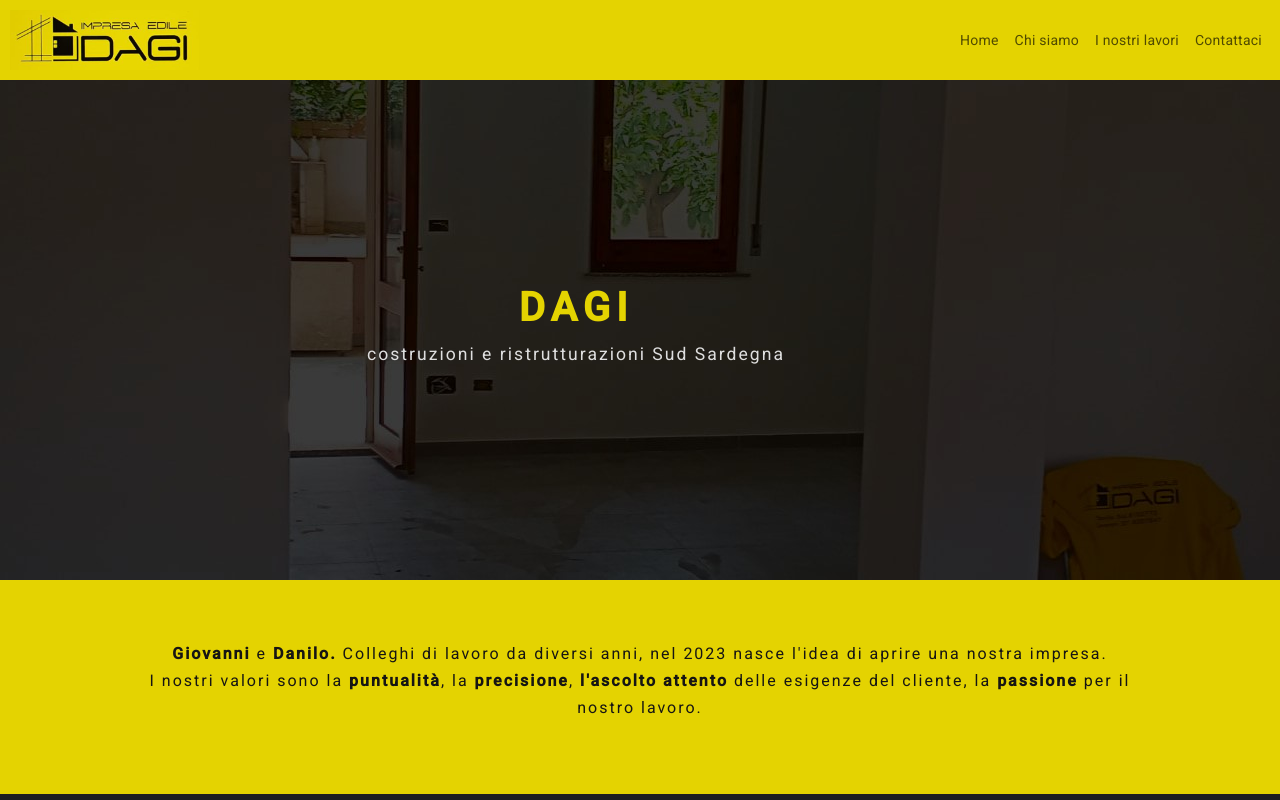
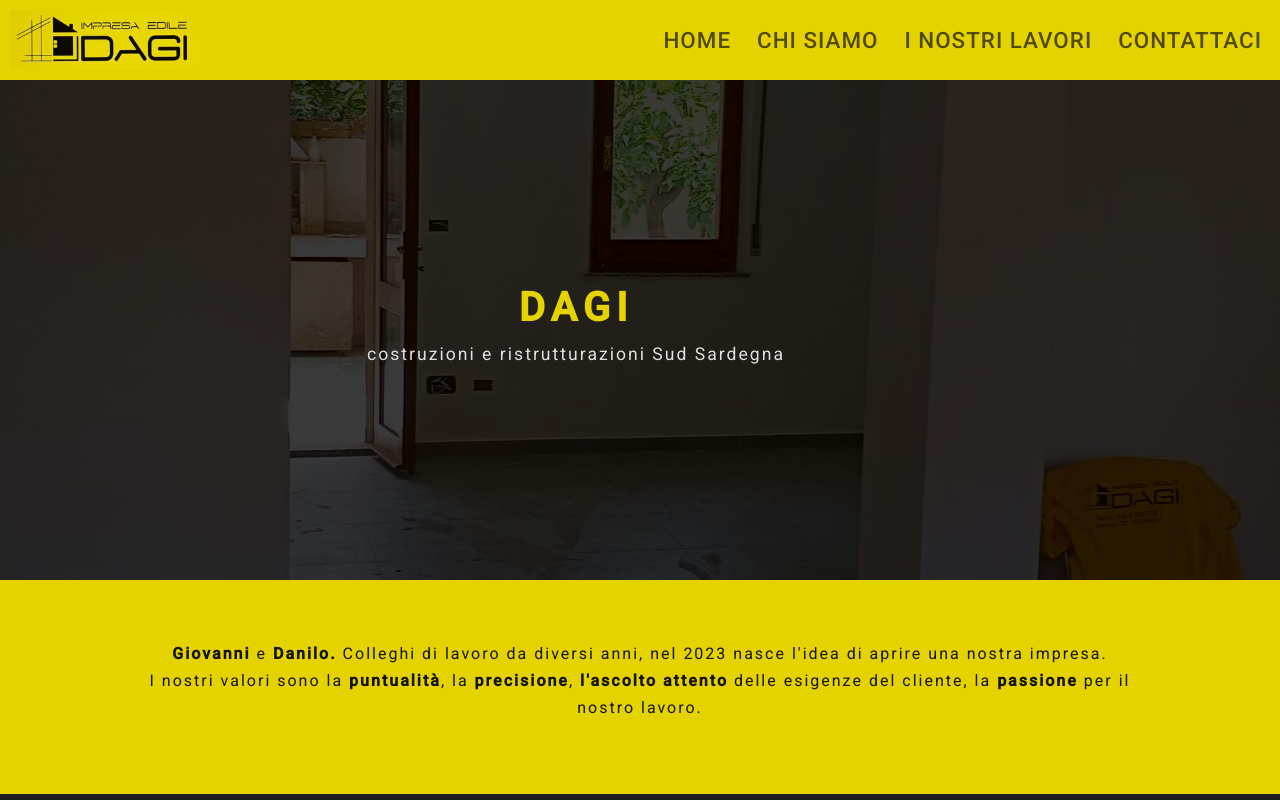
Before and after one commit to stynoap/dagi, an Angular app: page / in a window 1280 px wide. Shown: the top 800 px of the page. Built offline with nearby package versions, Linux system fonts and the light colour scheme.

Commit message:
modifiche menu

```diff
--- a/src/app/menu/menu.component.css
+++ b/src/app/menu/menu.component.css
@@ -33,6 +33,14 @@
   text-align: center;
 }
 
+.anchor{
+  font-size: 1.4rem;
+  margin-left: 10px;
+  letter-spacing: 1px;
+  font-weight: 500;
+
+}
+
 @media (max-width: 768px) {
   .navbar-toggler {
     display: block; /* Mostra il pulsante hamburger */
@@ -62,12 +70,12 @@
     left: -0px;
     margin: auto;
     z-index: 1;
-    background-color: #e4d501ea;
+    background-color: #e4d501b9;
   }
 
   .nav-item {
     text-align: left;
-    padding: 30px;
+    padding: 55px;
   }
   .navbar-nav {
     flex-direction: column; /* Organizza i link in colonna */
--- a/src/app/menu/menu.component.html
+++ b/src/app/menu/menu.component.html
@@ -34,10 +34,10 @@
   </button>
   <div class="collapse navbar-collapse"[class.show]="isMenuOpen" id="navbarId">
     <div class="navbar-nav">
-      <a routerLink="/home" class="nav-item nav-link">Home</a>
-      <a href="#chi-siamo" class="nav-item nav-link">Chi siamo</a>
-      <a href="#i-nostri-lavori" class="nav-item nav-link">I nostri lavori</a>
-      <a routerLink="/contatti" class="nav-item nav-link">Contattaci</a>
+      <a routerLink="/home" class="nav-item nav-link anchor">HOME</a>
+      <a href="#chi-siamo" class="nav-item nav-link anchor">CHI SIAMO</a>
+      <a href="#i-nostri-lavori" class="nav-item nav-link anchor">I NOSTRI LAVORI</a>
+      <a routerLink="#i-nostri-contatti" class="nav-item nav-link anchor">CONTATTACI</a>
     </div>
   </div>
 
```
